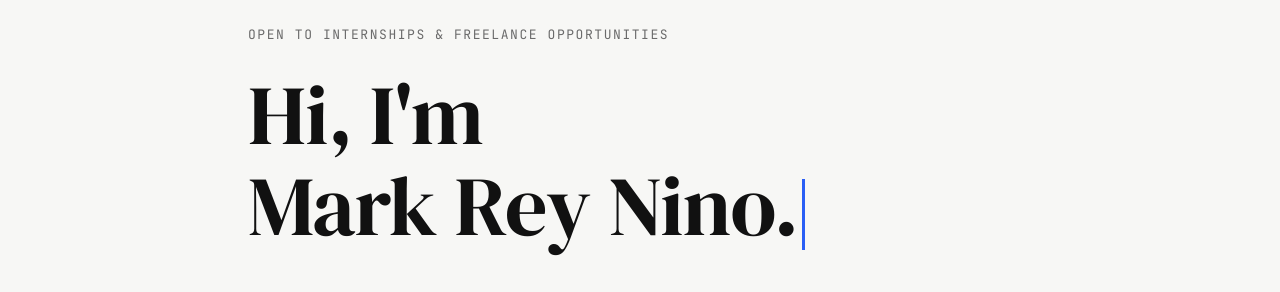
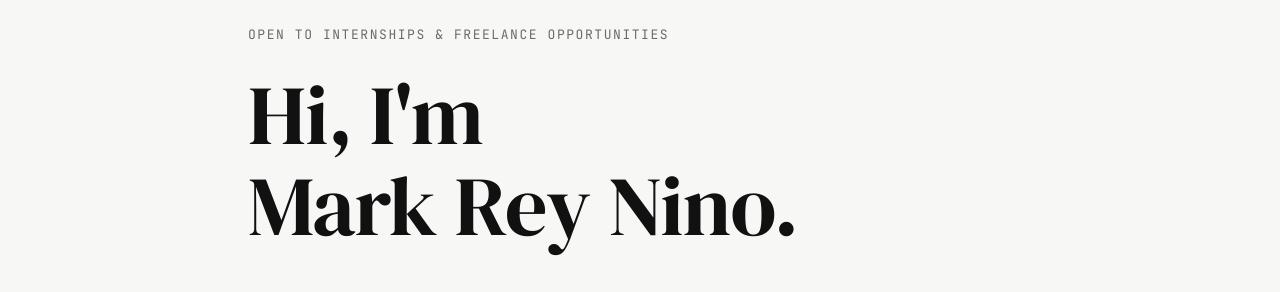
Before and after one commit to mrnp-dev/My-Portfolio, a React (Vite) app: page / in a window 1280 px wide. Shown: the part 156-448 px from the top of the page. Built offline with nearby package versions, Linux system fonts and the light colour scheme.

Commit message:
feat: implement animated typewriter effect for hero section text using custom hook and rich text component

```diff
--- a/src/App.css
+++ b/src/App.css
@@ -1399,3 +1399,22 @@ body.modal-open {
     animation: none;
   }
 }
+
+.hero-typewriter {
+  white-space: pre-line;
+}
+
+.typing-cursor {
+  display: inline-block;
+  width: 2px;
+  height: 1em;
+  margin-left: 4px;
+  background: var(--accent);
+  vertical-align: -0.08em;
+  animation: blink 1.1s step-end infinite;
+}
+
+.hero-typing-cursor {
+  height: 0.82em;
+  width: 3px;
+}
--- a/src/components/HeroSection.tsx
+++ b/src/components/HeroSection.tsx
@@ -1,15 +1,39 @@
+import { TypewriterRichText } from './TypewriterRichText'
+import { useTypewriter } from '../hooks/useTypewriter'
+
+const heroTitle = "Hi, I'm\nMark Rey Nino."
+const heroIntroSegments = [
+  { text: 'A ' },
+  { text: '4th-year Computer Science student', strong: true },
+  {
+    text: ' at Pampanga State University, building full-stack web and mobile apps, training ML models, and turning real problems into ',
+  },
+  { text: 'working software', strong: true },
+  { text: '.' },
+]
+
+const titleTypingSpeed = 48
+const introTypingSpeed = 18
+const heroIntroText = heroIntroSegments.map((segment) => segment.text).join('')
+const typingStartDelay = 220
+
 export function HeroSection() {
+  const typedTitle = useTypewriter(heroTitle, { speed: titleTypingSpeed, startDelay: typingStartDelay })
+  const introCharacterCount = useTypewriter(heroIntroText, {
+    speed: introTypingSpeed,
+    startDelay: typingStartDelay,
+  }).characterCount
+  const introLength = heroIntroText.length
+
   return (
     <section id="hero" className="hero-section">
       <p className="hero-eyebrow hero-enter hero-enter-1">Open to internships & freelance opportunities</p>
-      <h1 className="hero-name hero-enter hero-enter-2">
-        Hi, I'm
-        <br />
-        Mark Rey Nino.<span className="cursor" />
+      <h1 className="hero-name hero-typewriter" aria-label={heroTitle.replace('\n', ' ')}>
+        {typedTitle.text}
+        {!typedTitle.done && <span className="typing-cursor hero-typing-cursor" aria-hidden="true" />}
       </h1>
-      <p className="hero-tagline hero-enter hero-enter-3">
-        A <strong>4th-year Computer Science student</strong> at Pampanga State University, building full-stack web
-        and mobile apps, training ML models, and turning real problems into <strong>working software</strong>.
+      <p className="hero-tagline hero-typewriter" aria-label={heroIntroText}>
+        <TypewriterRichText characterCount={introCharacterCount} segments={heroIntroSegments} showCursor={introCharacterCount < introLength} />
       </p>
       <div className="hero-cta hero-enter hero-enter-4">
         <a href="#projects" className="btn-primary">
--- /dev/null
+++ b/src/components/TypewriterRichText.tsx
@@ -0,0 +1,39 @@
+import type { ReactNode } from 'react'
+
+type TypewriterSegment = {
+  text: string
+  strong?: boolean
+}
+
+type TypewriterRichTextProps = {
+  characterCount: number
+  segments: TypewriterSegment[]
+  showCursor?: boolean
+}
+
+export function TypewriterRichText({ characterCount, segments, showCursor = true }: TypewriterRichTextProps) {
+  const { nodes } = segments.reduce(
+    (accumulator, segment) => {
+      const visibleCharacterCount = Math.max(0, accumulator.remainingCharacters)
+      const visibleText = segment.text.slice(0, visibleCharacterCount)
+
+      return {
+        remainingCharacters: accumulator.remainingCharacters - segment.text.length,
+        nodes: visibleText
+          ? [
+              ...accumulator.nodes,
+              segment.strong ? <strong key={segment.text}>{visibleText}</strong> : visibleText,
+            ]
+          : accumulator.nodes,
+      }
+    },
+    { remainingCharacters: characterCount, nodes: [] as ReactNode[] },
+  )
+
+  return (
+    <>
+      {nodes}
+      {showCursor && <span className="typing-cursor" aria-hidden="true" />}
+    </>
+  )
+}
--- /dev/null
+++ b/src/hooks/useTypewriter.ts
@@ -0,0 +1,50 @@
+import { useEffect, useMemo, useState } from 'react'
+
+type UseTypewriterOptions = {
+  startDelay?: number
+  speed?: number
+}
+
+export function useTypewriter(text: string, { startDelay = 0, speed = 32 }: UseTypewriterOptions = {}) {
+  const [characterCount, setCharacterCount] = useState(0)
+  const prefersReducedMotion = usePrefersReducedMotion()
+
+  useEffect(() => {
+    if (prefersReducedMotion) return undefined
+
+    const timers: number[] = []
+
+    timers.push(window.setTimeout(() => setCharacterCount(0), 0))
+    timers.push(
+      window.setTimeout(() => {
+        for (let index = 1; index <= text.length; index += 1) {
+          timers.push(window.setTimeout(() => setCharacterCount(index), index * speed))
+        }
+      }, startDelay),
+    )
+
+    return () => timers.forEach((timer) => window.clearTimeout(timer))
+  }, [prefersReducedMotion, speed, startDelay, text])
+
+  const visibleCharacterCount = prefersReducedMotion ? text.length : characterCount
+
+  return {
+    characterCount: visibleCharacterCount,
+    done: visibleCharacterCount >= text.length,
+    text: text.slice(0, visibleCharacterCount),
+  }
+}
+
+function usePrefersReducedMotion() {
+  const mediaQuery = useMemo(() => window.matchMedia('(prefers-reduced-motion: reduce)'), [])
+  const [prefersReducedMotion, setPrefersReducedMotion] = useState(mediaQuery.matches)
+
+  useEffect(() => {
+    const updatePreference = () => setPrefersReducedMotion(mediaQuery.matches)
+
+    mediaQuery.addEventListener('change', updatePreference)
+    return () => mediaQuery.removeEventListener('change', updatePreference)
+  }, [mediaQuery])
+
+  return prefersReducedMotion
+}
```
